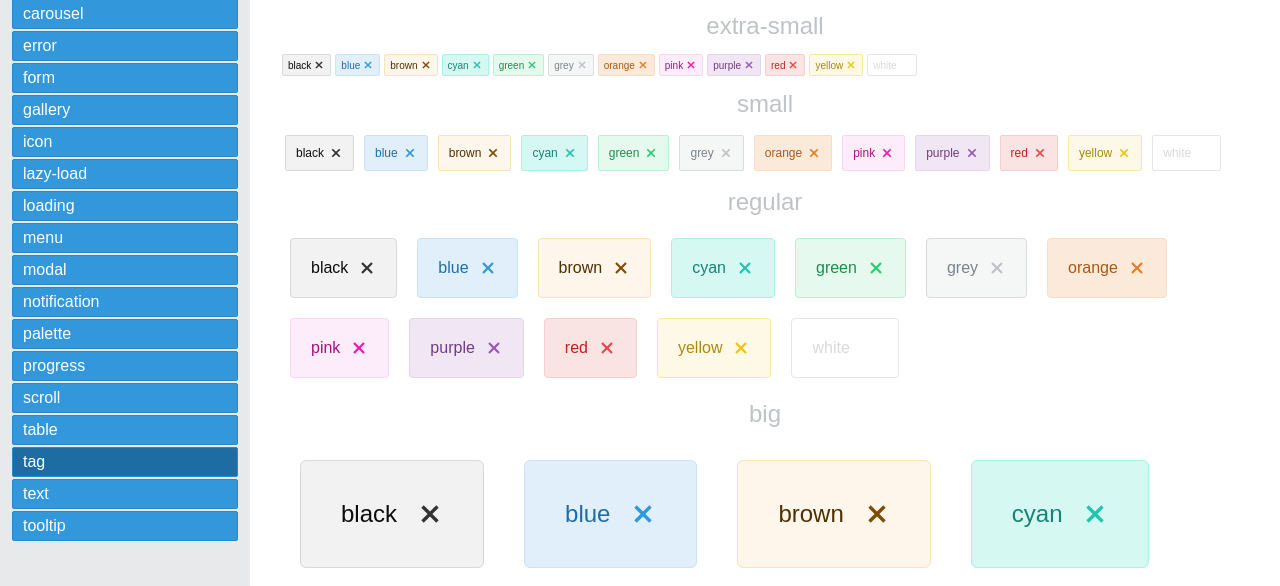
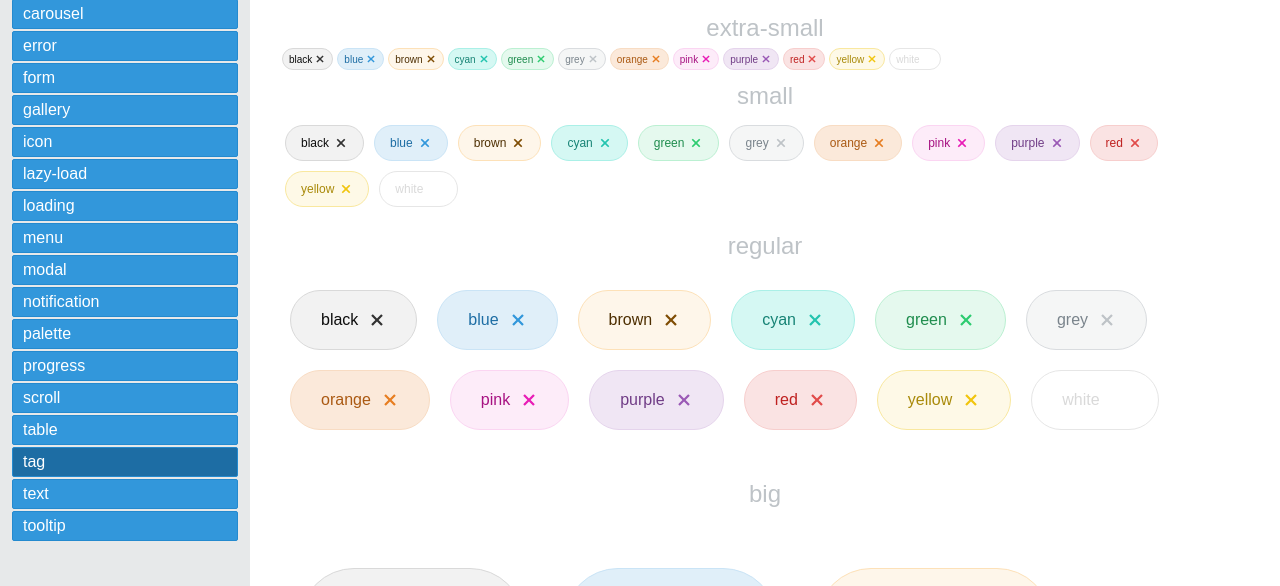
Before and after one commit to winterjeferson/winter-front-2-0-0, a website: page src/html/tag.html in a window 1280 px wide. Shown: the part 137-723 px from the top of the page. Drawn offline with nearby package versions, Linux system fonts and the light colour scheme; files that its build step writes are made by us from their sources; files whose address does not match are found by name.

Commit message:
tag border radius

```diff
--- a/src/html/tag.html
+++ b/src/html/tag.html
@@ -2,7 +2,7 @@
 {% include "include/head.html" %}
 <h1 class="page__title">Tag</h1>
 {% for size in arrSize %}
-<h2 class="page__sub-title">{{size}}</h2>
+<h2 class="page__sub-title tag--{{size}}">{{size}}</h2>
 <div class="row tag-wrapper">
     {% for color in arrColor %}
     <div class="tag tag--{{color}} tag--{{size}}">
--- a/src/scss/wf-plugin/tag.scss
+++ b/src/scss/wf-plugin/tag.scss
@@ -7,6 +7,7 @@
 
 .tag {
     align-items: center;
+    border-radius: 2rem;
     display: flex;
     flex-wrap: wrap;
 
@@ -21,9 +22,9 @@
     }
 
     &--extra-small {
-        border-radius: $border-radius-extra-small;
-        margin: $extra-small;
-        padding: $extra-small $small;
+        $size: $extra-small;
+        margin: $size;
+        padding: $size ($size * 3);
 
         .tag__text {
             font-size: $font-size-extra-small;
@@ -31,9 +32,9 @@
     }
 
     &--small {
-        border-radius: $border-radius-small;
-        margin: $small;
-        padding: $small $regular;
+        $size: $small;
+        margin: $size;
+        padding: $size ($size * 3);
 
         .tag__text {
             font-size: $font-size-small;
@@ -41,9 +42,9 @@
     }
 
     &--regular {
-        border-radius: $border-radius-regular;
-        margin: $regular;
-        padding: $regular $big;
+        $size: $regular;
+        margin: $size;
+        padding: $size ($size * 3);
 
         .tag__text {
             font-size: $font-size-regular;
@@ -51,9 +52,10 @@
     }
 
     &--big {
-        border-radius: $border-radius-big;
-        margin: $big;
-        padding: $big $extra-big;
+        $size: $big;
+        border-radius: $size * 3;
+        margin: $size;
+        padding: $size ($size * 3);
 
         .tag__text {
             font-size: $font-size-big;
@@ -61,9 +63,10 @@
     }
 
     &--extra-big {
-        border-radius: $border-radius-extra-big;
-        margin: $extra-big;
-        padding: $extra-big $extra-big-2;
+        $size: $extra-big;
+        border-radius: $size * 3;
+        margin: $size;
+        padding: $size ($size * 3);
 
         .tag__text {
             font-size: $font-size-extra-big;
--- a/src/scss/wf-theme/theme.scss
+++ b/src/scss/wf-theme/theme.scss
@@ -5,28 +5,28 @@
 .grid {
     display: grid;
     grid-template:
-        "grid-header grid-header"min-content "grid-menu grid-menu"min-content "grid-content grid-content"auto "grid-footer grid-footer"min-content / auto;
+        "grid__header grid__header"min-content "grid__menu grid__menu"min-content "grid__content grid__content"auto "grid__footer grid__footer"min-content / auto;
     height: 100%;
 
     @include tablet-landscape {
         grid-template:
-            "grid-header grid-header"min-content "grid-menu grid-content"auto "grid-footer grid-footer"min-content / 250px auto;
+            "grid__header grid__header"min-content "grid__menu grid__content"auto "grid__footer grid__footer"min-content / 250px auto;
     }
 
     &__header {
-        grid-area: grid-header;
+        grid-area: grid__header;
     }
 
     &__menu {
-        grid-area: grid-menu;
+        grid-area: grid__menu;
     }
 
     &__content {
-        grid-area: grid-content;
+        grid-area: grid__content;
     }
 
     &__footer {
-        grid-area: grid-footer;
+        grid-area: grid__footer;
     }
 }
 
```
Also changed, not shown: dist/assets/css/wf-plugin.css, dist/assets/css/wf-theme.css, dist/tag.html.
